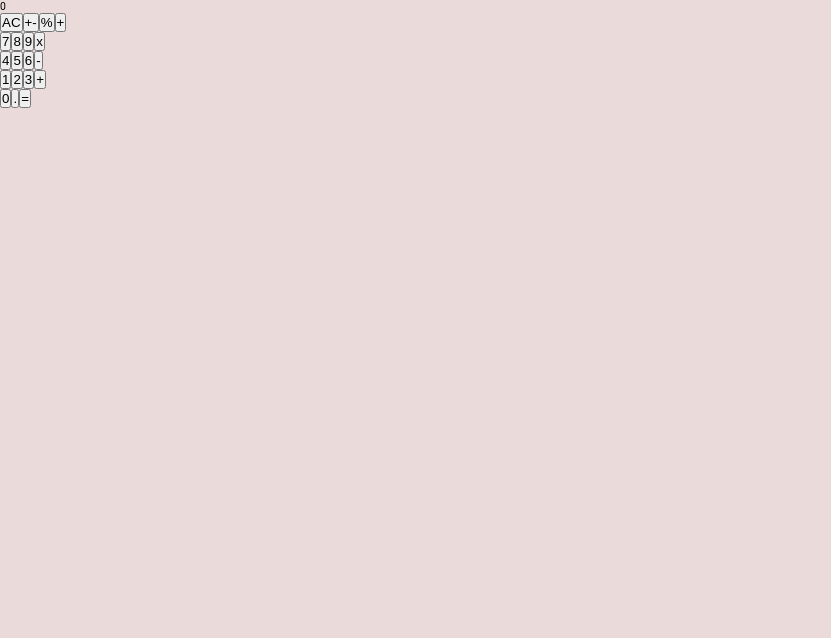
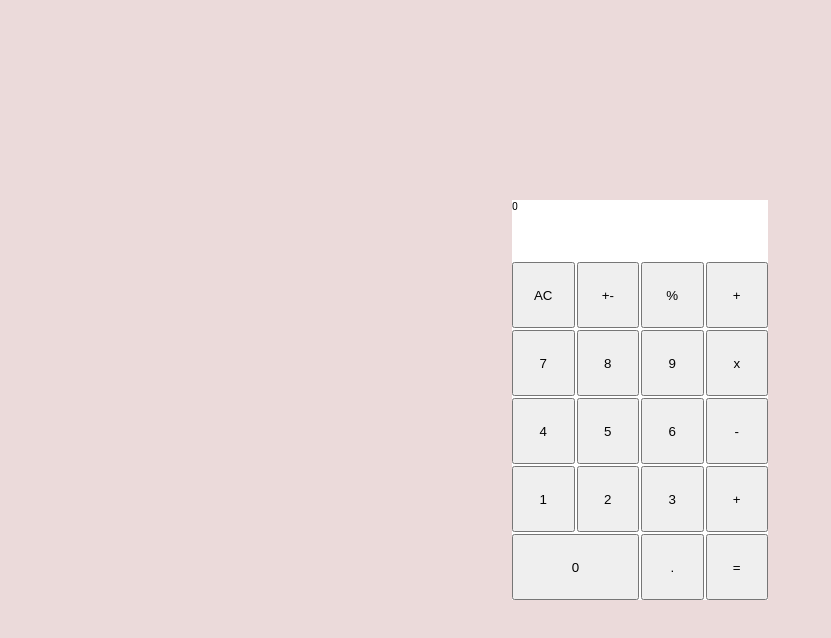
Before and after one commit to DevaWinner/math-magician, a React (Create React App) app: page / in a window 1280 px wide. Shown: the top 638 px of the page, without its empty margins (0-831 px from the left). Built offline with nearby package versions, Linux system fonts and the light colour scheme.

Commit message:
Style calculator and top component

```diff
--- a/src/components/stylesheet/calculator.css
+++ b/src/components/stylesheet/calculator.css
@@ -21,3 +21,29 @@ body {
   height: 100%;
   width: 100%;
 }
+
+#root {
+  position: absolute;
+  top: 50%;
+  left: 50%;
+  transform: translate(-50%, -50%);
+  width: 20%;
+  height: 50%;
+  background-color: var(--white);
+}
+
+.calculator {
+  height: 100%;
+  display: grid;
+  grid-gap: 2px;
+}
+
+.line {
+  display: grid;
+  grid-template-columns: repeat(4, 1fr);
+  grid-gap: 2px;
+}
+
+.first {
+  grid-column: 1 / 3;
+}
```
